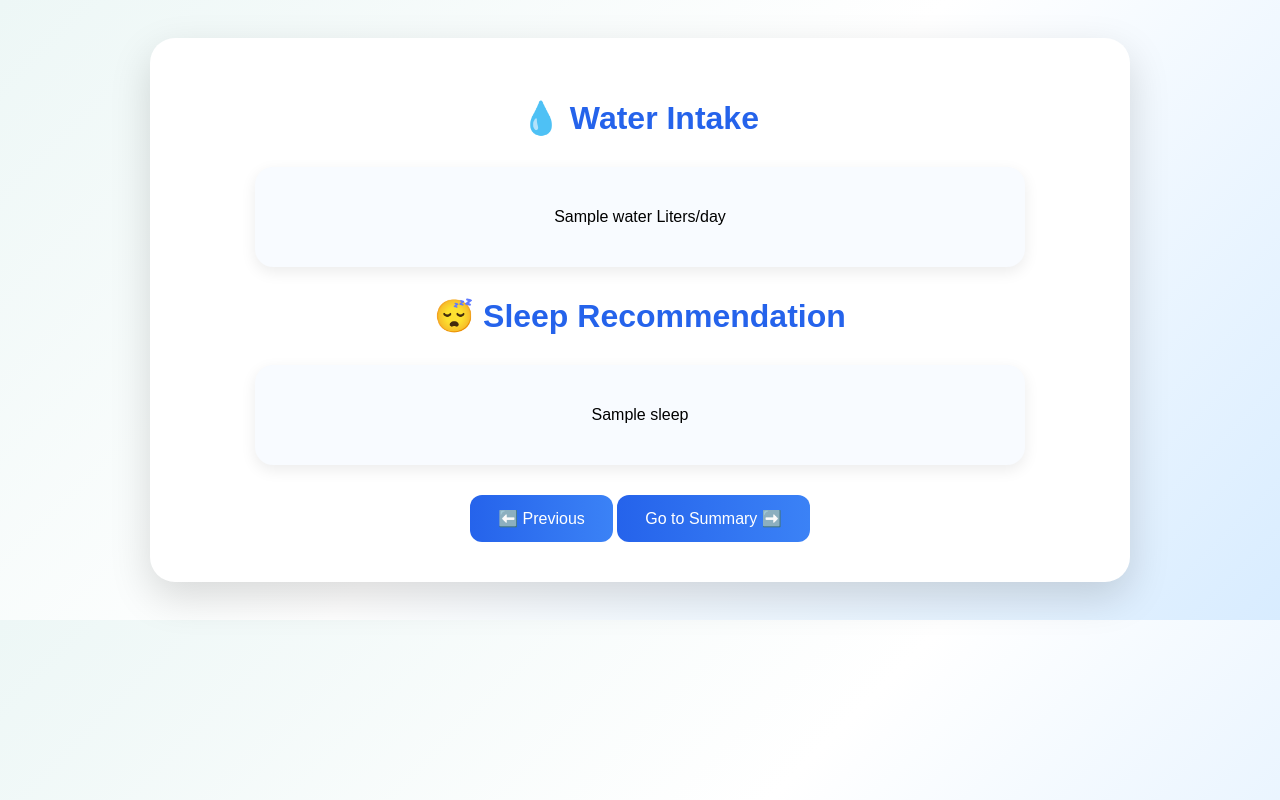
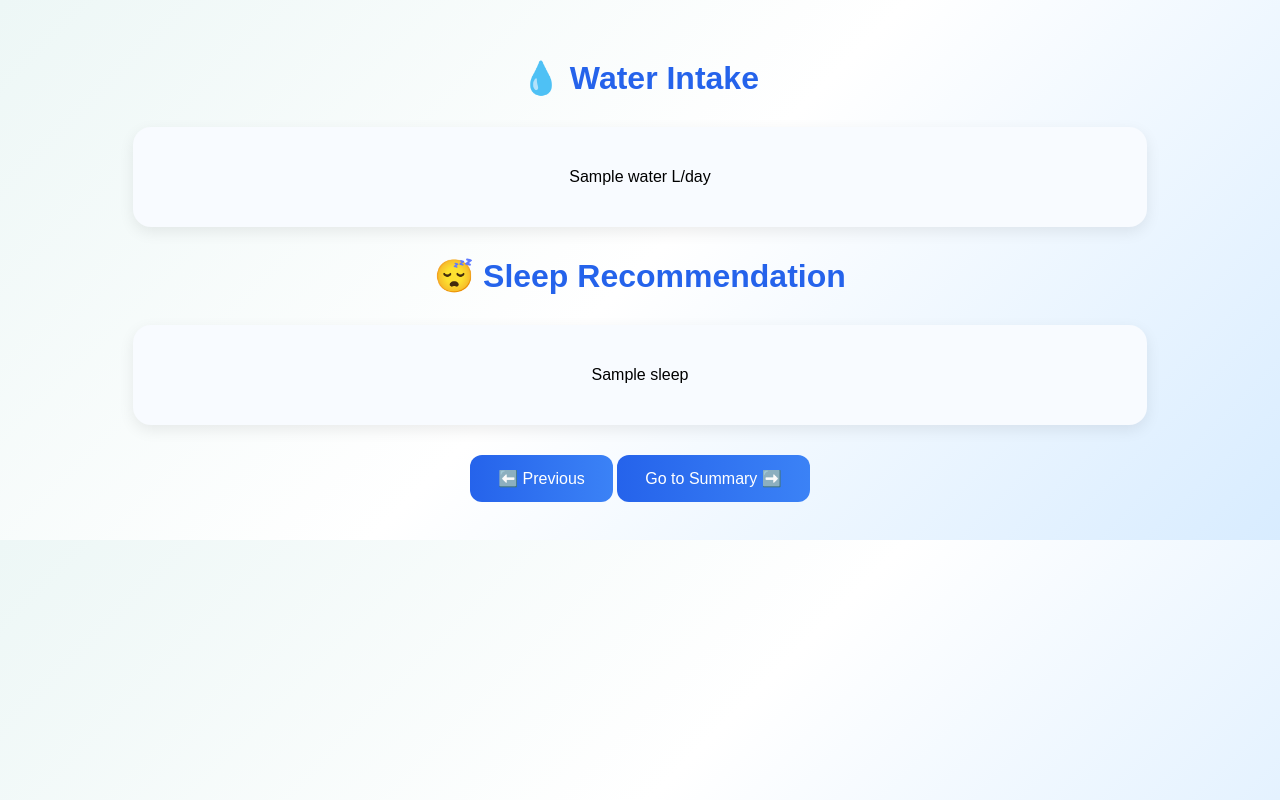
Before and after one commit to santhoshsrinika7/Fitness-AI, a Python web app: template templates/result5.html in a window 1280 px wide. Run offline with Jinja, Linux system fonts and the light colour scheme; the template is opened without the code that fills it: most values are stand-ins (such as "Sample title", 1, 10 or a date in 2020).

Commit message:
Update result5.html

```diff
--- a/templates/result5.html
+++ b/templates/result5.html
@@ -11,11 +11,11 @@ body{font-family:Arial, Helvetica, sans-serif;background:linear-gradient(135deg,
         .btn:hover{background:linear-gradient(90deg,#1d4ed8,#2563eb);}</style>
 </head>
 <body>
-<div class="container">
-    <h1>💧 Water Intake</h1>
-    <div class="card">
-        <p>{{water}} Liters/day</p>
-    </div>
+<h1>💧 Water Intake</h1>
+<div class="card">
+    <p>{{water}} L/day</p>
+</div>
+
 
     <h1>😴 Sleep Recommendation</h1>
     <div class="card">
```
